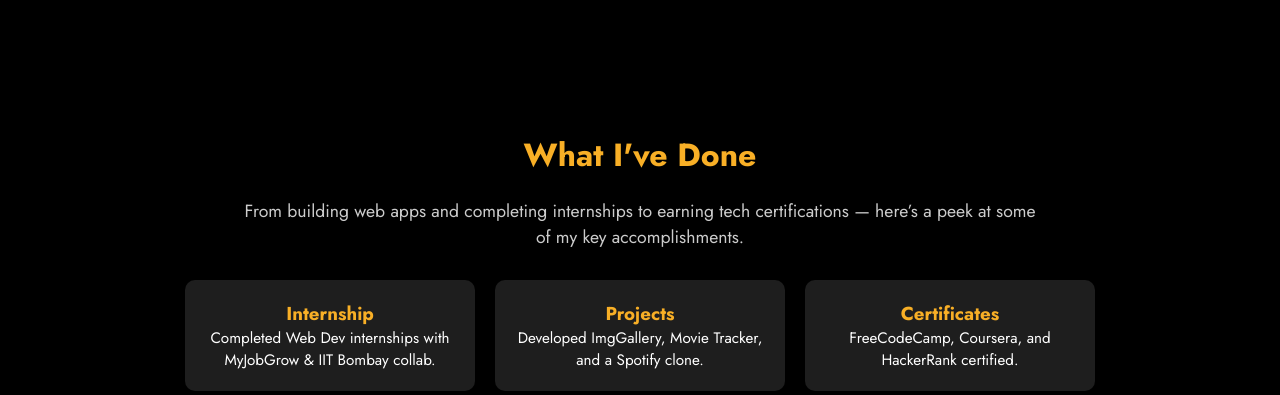
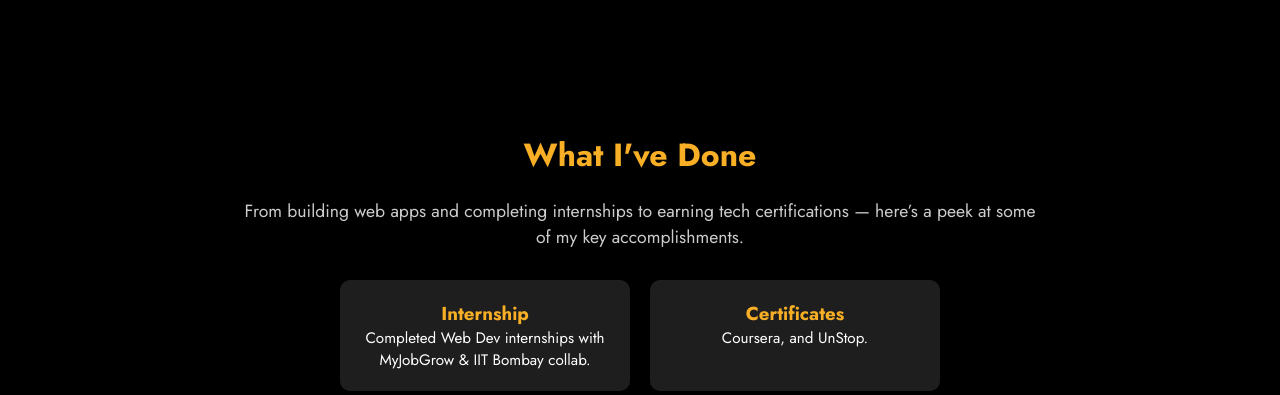
Before and after one commit to rahulp-fx/Portfolio, a plain HTML site: page index.html in a window 1280 px wide. Shown: the part 430-825 px from the top of the page. Drawn offline with Linux system fonts and the light colour scheme.

Commit message:
home page updated

```diff
--- a/index.html
+++ b/index.html
@@ -56,13 +56,10 @@
           <h3 style="color: rgb(248, 175, 38);">Internship</h3>
           <p style="font-size: 0.95rem;">Completed Web Dev internships with MyJobGrow & IIT Bombay collab.</p>
         </div>
-        <div style="background:#1e1e1e; padding: 20px; border-radius: 10px; width: 250px;">
-          <h3 style="color: rgb(248, 175, 38);">Projects</h3>
-          <p style="font-size: 0.95rem;">Developed ImgGallery, Movie Tracker, and a Spotify clone.</p>
-        </div>
+
         <div style="background:#1e1e1e; padding: 20px; border-radius: 10px; width: 250px;">
           <h3 style="color: rgb(248, 175, 38);">Certificates</h3>
-          <p style="font-size: 0.95rem;">FreeCodeCamp, Coursera, and HackerRank certified.</p>
+          <p style="font-size: 0.95rem;">Coursera, and UnStop.</p>
         </div>
       </div>
     </section>
```
